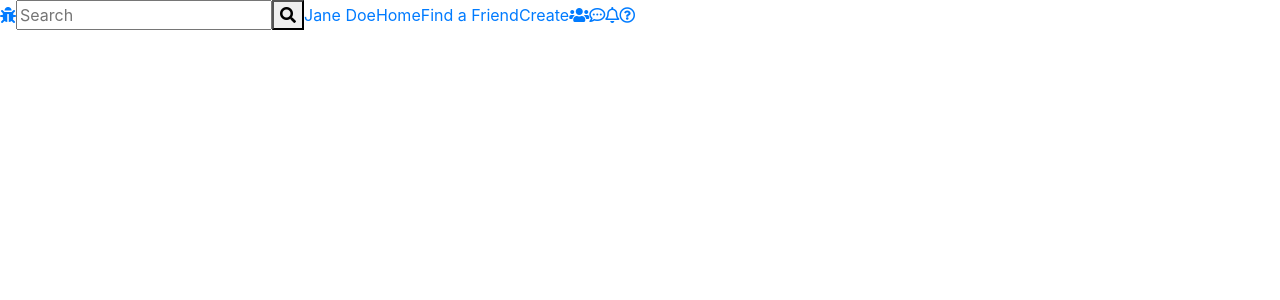
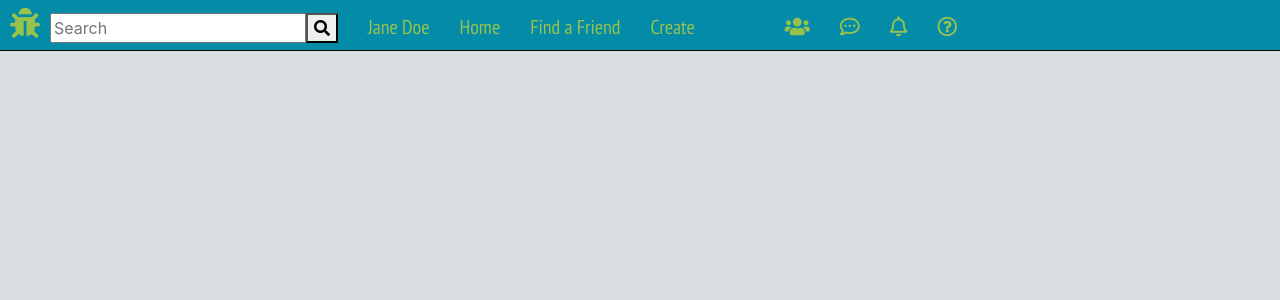
Before and after one commit to Estultz731/react-socialmedia-site, a React (Create React App) app: page / in a window 1280 px wide. Shown: the top 300 px of the page. Built offline with nearby package versions, Linux system fonts and the light colour scheme.

Commit message:
added navbar css

```diff
--- a/src/App.css
+++ b/src/App.css
@@ -0,0 +1,137 @@
+@import url('https://fonts.googleapis.com/css?family=PT+Sans+Narrow&display=swap');
+
+body {
+  background-color: #d9dce0;
+}
+
+nav {
+  background-color: #048ba8;
+  -webkit-box-shadow: 0 1px 0px 0px #000;
+  -moz-box-shadow: 0 1px 0px 0px #000;
+  box-shadow: 0 1px 0px 0px #000;
+  height: 50px;
+}
+
+.logo {
+  color: #99c24d;
+  font-size: 30px;
+  margin-left: 10px;
+  font-family: 'PT Sans Narrow', sans-serif;
+  margin-top: 10px;
+}
+
+.searchBox {
+  margin-left: 10px;
+}
+
+.name {
+  font-family: 'PT Sans Narrow', sans-serif;
+  color: #99c24d;
+  margin-left: 30px;
+  text-decoration: none;
+  font-size: 20px;
+}
+
+.name:hover {
+  color: #99c24d;
+  background-color: #04728a;
+  border-radius: 3px;
+  text-decoration: none;
+}
+
+.home {
+  font-family: 'PT Sans Narrow', sans-serif;
+  color: #99c24d;
+  margin-left: 30px;
+  text-decoration: none;
+  font-size: 20px;
+}
+
+.home:hover {
+  color: #99c24d;
+  background-color: #04728a;
+  border-radius: 3px;
+  text-decoration: none;
+}
+
+.friends {
+  font-family: 'PT Sans Narrow', sans-serif;
+  color: #99c24d;
+  margin-left: 30px;
+  text-decoration: none;
+  font-size: 20px;
+}
+
+.friends:hover {
+  color: #99c24d;
+  background-color: #04728a;
+  border-radius: 3px;
+  text-decoration: none;
+}
+
+.create {
+  font-family: 'PT Sans Narrow', sans-serif;
+  color: #99c24d;
+  margin-left: 30px;
+  text-decoration: none;
+  font-size: 20px;
+}
+
+.create:hover {
+  color: #99c24d;
+  background-color: #04728a;
+  border-radius: 3px;
+  text-decoration: none;
+}
+
+.friend {
+  font-family: 'PT Sans Narrow', sans-serif;
+  color: #99c24d;
+  margin-left: 90px;
+  text-decoration: none;
+  font-size: 20px;
+}
+
+.friend:hover {
+  color: #7e9f40;
+  text-decoration: none;
+}
+
+.message {
+  font-family: 'PT Sans Narrow', sans-serif;
+  color: #99c24d;
+  margin-left: 30px;
+  text-decoration: none;
+  font-size: 20px;
+}
+
+.message:hover {
+  color: #7e9f40;
+  text-decoration: none;
+}
+
+.notify {
+  font-family: 'PT Sans Narrow', sans-serif;
+  color: #99c24d;
+  margin-left: 30px;
+  text-decoration: none;
+  font-size: 20px;
+}
+
+.notify:hover {
+  color: #7e9f40;
+  text-decoration: none;
+}
+
+.help {
+  font-family: 'PT Sans Narrow', sans-serif;
+  color: #99c24d;
+  margin-left: 30px;
+  text-decoration: none;
+  font-size: 20px;
+}
+
+.help:hover {
+  color: #7e9f40;
+  text-decoration: none;
+}
--- a/src/App.js
+++ b/src/App.js
@@ -7,7 +7,12 @@ const Nav = () => (
     <a className='logo' href='#logo'>
       <i className='fas fa-bug' />
     </a>
-    <input type='text' placeholder='Search' name='search' />
+    <input
+      type='text'
+      placeholder='Search'
+      name='search'
+      className='searchBox'
+    />
     <button type='submit'>
       <i className='fas fa-search' />
     </button>
```
